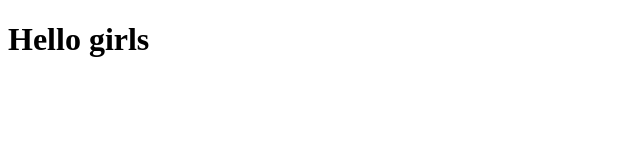
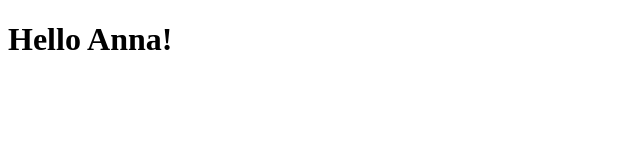
Before and after one commit to attikatt/HIT, a plain HTML site: page views/index.html in a window 1280 px wide. Shown: the full height of the page, 0-640 px from the left. Drawn offline with Linux system fonts and the light colour scheme.

Commit message:
Trying to connect to Anna

```diff
--- a/views/index.html
+++ b/views/index.html
@@ -4,6 +4,6 @@
   <meta charset="utf-8">
 </head>
 <main>
-  <h1> Hello girls </h1>
+  <h1> Hello Anna! </h1>
 </main>
 </html>
```
